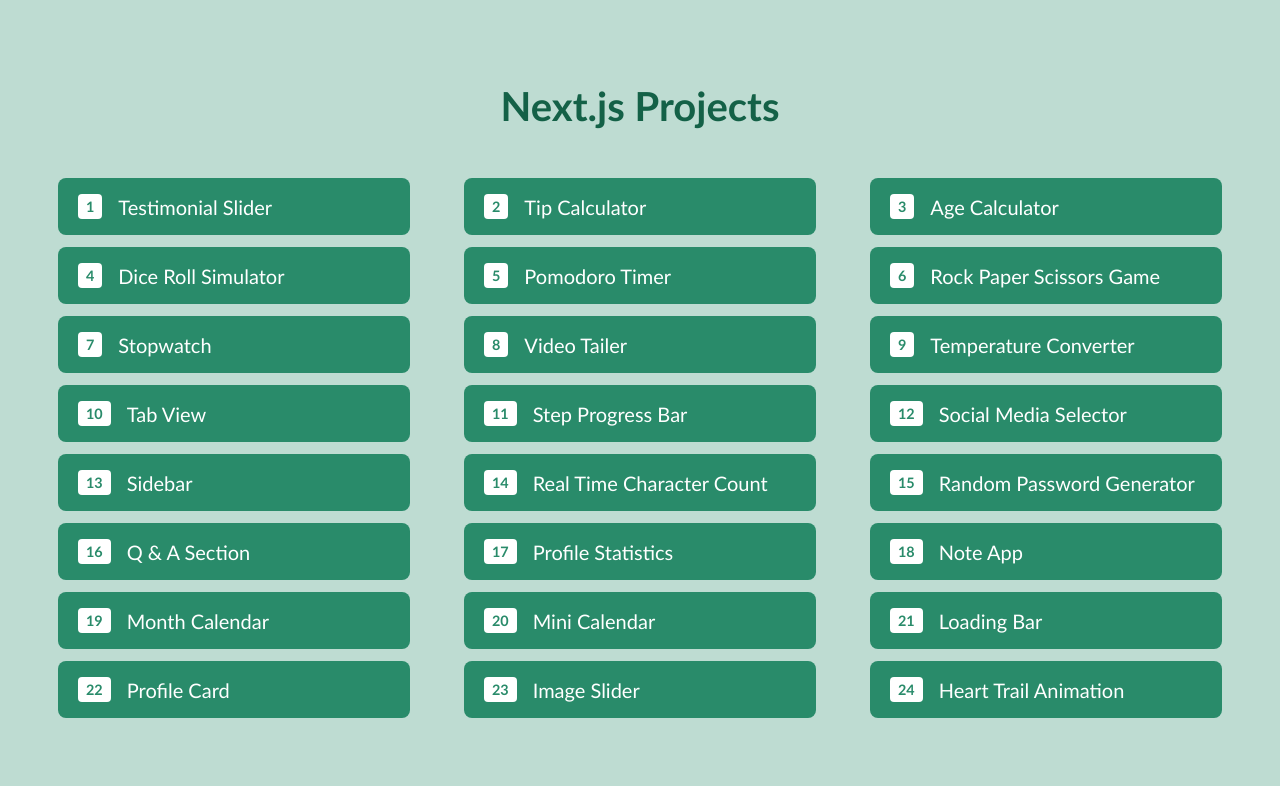
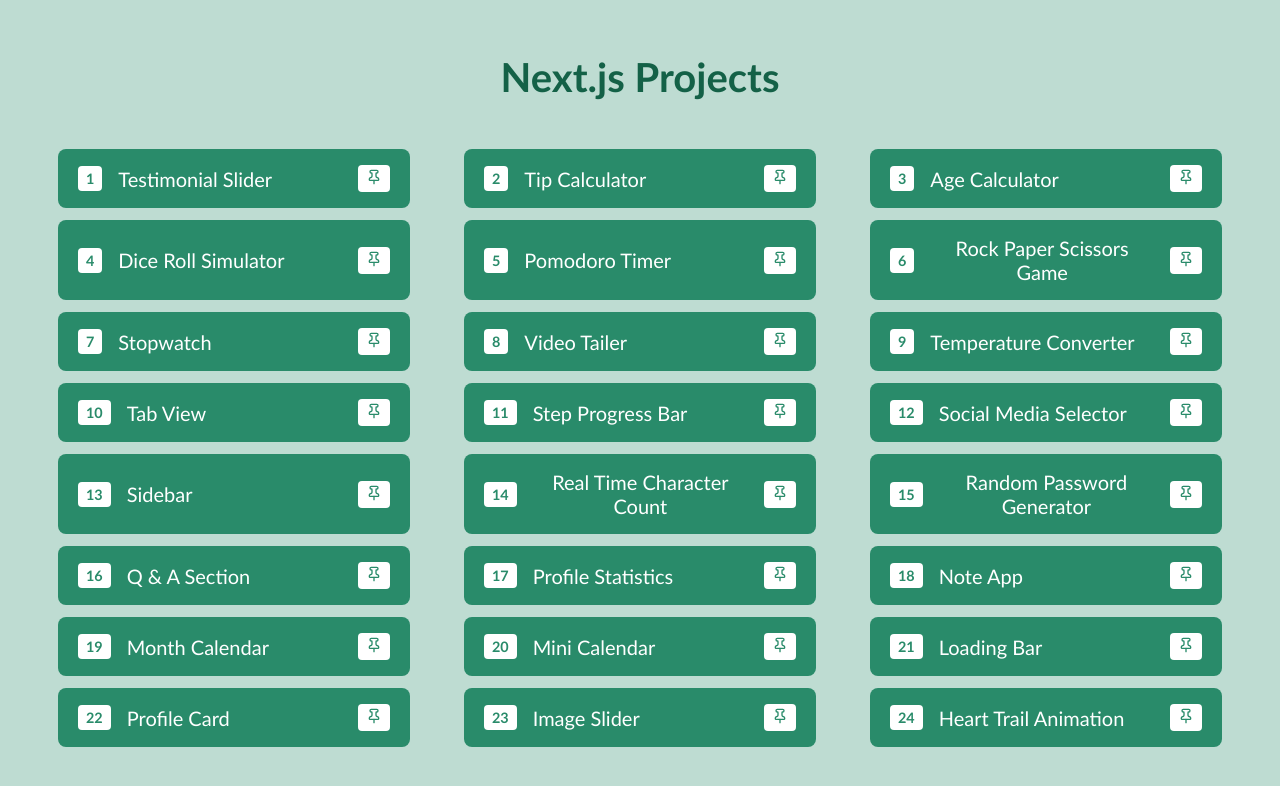
Before and after one commit to rahuljindal1/nextjs14-practice-projects, a Next.js app: page / in a window 1280 px wide. Shown: the top 786 px of the page. Built offline with nearby package versions, Linux system fonts and the light colour scheme.

Commit message:
chore: Add Pin To Top icon

```diff
--- /dev/null
+++ b/src/app/routes/data.ts
@@ -0,0 +1,42 @@
+export const PROJECTS = [
+  { id: 1, title: "Testimonial Slider", link: "/testimonial" },
+  { id: 2, title: "Tip Calculator", link: "/tip-calculator" },
+  { id: 3, title: "Age Calculator", link: "/age-calculator" },
+  { id: 4, title: "Dice Roll Simulator", link: "/dice-roll-simulator" },
+  { id: 5, title: "Pomodoro Timer", link: "/pomodoro-timer" },
+  { id: 6, title: "Rock Paper Scissors Game", link: "/rock-paper-scissors" },
+  { id: 7, title: "Stopwatch", link: "/stopwatch" },
+  { id: 8, title: "Video Tailer", link: "/video-trailer" },
+  { id: 9, title: "Temperature Converter", link: "/temperature-converter" },
+  { id: 10, title: "Tab View", link: "/tab-view" },
+  { id: 11, title: "Step Progress Bar", link: "/step-progress-bar" },
+  { id: 12, title: "Social Media Selector", link: "/social-media-selector" },
+  { id: 13, title: "Sidebar", link: "/sidebar" },
+  {
+    id: 14,
+    title: "Real Time Character Count",
+    link: "/real-time-character-count"
+  },
+  {
+    id: 15,
+    title: "Random Password Generator",
+    link: "/random-password-generator"
+  },
+  {
+    id: 16,
+    title: "Q & A Section",
+    link: "/q-and-a-section"
+  },
+  {
+    id: 17,
+    title: "Profile Statistics",
+    link: "/profile-statistics"
+  },
+  { id: 18, title: "Note App", link: "/note-app" },
+  { id: 19, title: "Month Calendar", link: "/month-calendar" },
+  { id: 20, title: "Mini Calendar", link: "/mini-calender" },
+  { id: 21, title: "Loading Bar", link: "/loading-bar" },
+  { id: 22, title: "Profile Card", link: "/profile-card" },
+  { id: 23, title: "Image Slider", link: "/image-slider" },
+  { id: 24, title: "Heart Trail Animation", link: "/heart-trail-animation" }
+];
--- a/src/app/routes/index.tsx
+++ b/src/app/routes/index.tsx
@@ -1,55 +1,14 @@
 import Link from "next/link";
 import styles from "./styles.module.css";
-
-const projects = [
-  { id: 1, title: "Testimonial Slider", link: "/testimonial" },
-  { id: 2, title: "Tip Calculator", link: "/tip-calculator" },
-  { id: 3, title: "Age Calculator", link: "/age-calculator" },
-  { id: 4, title: "Dice Roll Simulator", link: "/dice-roll-simulator" },
-  { id: 5, title: "Pomodoro Timer", link: "/pomodoro-timer" },
-  { id: 6, title: "Rock Paper Scissors Game", link: "/rock-paper-scissors" },
-  { id: 7, title: "Stopwatch", link: "/stopwatch" },
-  { id: 8, title: "Video Tailer", link: "/video-trailer" },
-  { id: 9, title: "Temperature Converter", link: "/temperature-converter" },
-  { id: 10, title: "Tab View", link: "/tab-view" },
-  { id: 11, title: "Step Progress Bar", link: "/step-progress-bar" },
-  { id: 12, title: "Social Media Selector", link: "/social-media-selector" },
-  { id: 13, title: "Sidebar", link: "/sidebar" },
-  {
-    id: 14,
-    title: "Real Time Character Count",
-    link: "/real-time-character-count"
-  },
-  {
-    id: 15,
-    title: "Random Password Generator",
-    link: "/random-password-generator"
-  },
-  {
-    id: 16,
-    title: "Q & A Section",
-    link: "/q-and-a-section"
-  },
-  {
-    id: 17,
-    title: "Profile Statistics",
-    link: "/profile-statistics"
-  },
-  { id: 18, title: "Note App", link: "/note-app" },
-  { id: 19, title: "Month Calendar", link: "/month-calendar" },
-  { id: 20, title: "Mini Calendar", link: "/mini-calender" },
-  { id: 21, title: "Loading Bar", link: "/loading-bar" },
-  { id: 22, title: "Profile Card", link: "/profile-card" },
-  { id: 23, title: "Image Slider", link: "/image-slider" },
-  { id: 24, title: "Heart Trail Animation", link: "/heart-trail-animation" }
-];
+import { PROJECTS } from "./data";
+import { LuPin, LuPinOff } from "react-icons/lu";
 
 export default function Routes() {
   return (
     <main className={styles.main}>
       <h1 className={styles.title}>Next.js Projects</h1>
       <div className={styles.projectList}>
-        {projects.map((project, index) => (
+        {PROJECTS.map((project, index) => (
           <Link
             key={project.id}
             className={styles.projectListItem}
@@ -59,6 +18,9 @@
               <div className={styles.itemCount}>{index + 1}</div>
               <div className={styles.itemText}>{project.title}</div>
             </div>
+            <div className={styles.actionIcon} title="Pin To Top">
+              <LuPin />
+            </div>
           </Link>
         ))}
       </div>
--- a/src/app/routes/styles.module.css
+++ b/src/app/routes/styles.module.css
@@ -29,7 +29,7 @@
     background-color: rgb(41, 139, 106);
     display: flex;
     align-items: center;
-    justify-content: flex-start;
+    justify-content: space-between;
     border-radius: 8px;
     padding: 1rem 1.25rem;
     gap: 1rem;
@@ -57,7 +57,18 @@
       }
     }
 
-    &:hover {
+    .actionIcon {
+      background-color: white;
+      color: rgb(41, 139, 106);
+      padding: 0.25rem 0.5rem;
+      font-size: 1rem;
+      border-radius: 4px;
+      font-weight: 800;
+      text-align: center;
+    }
+  }
+
+  .projectListItem:hover {
     background-color: white;
 
     .itemInfoContainer {
@@ -71,6 +82,10 @@
         color: white;
       }
     }
+
+    .actionIcon {
+      background-color: rgb(41, 139, 106);
+      color: white;
     }
   }
 }
```
Lines whose indentation alone changed are shown as unchanged.
